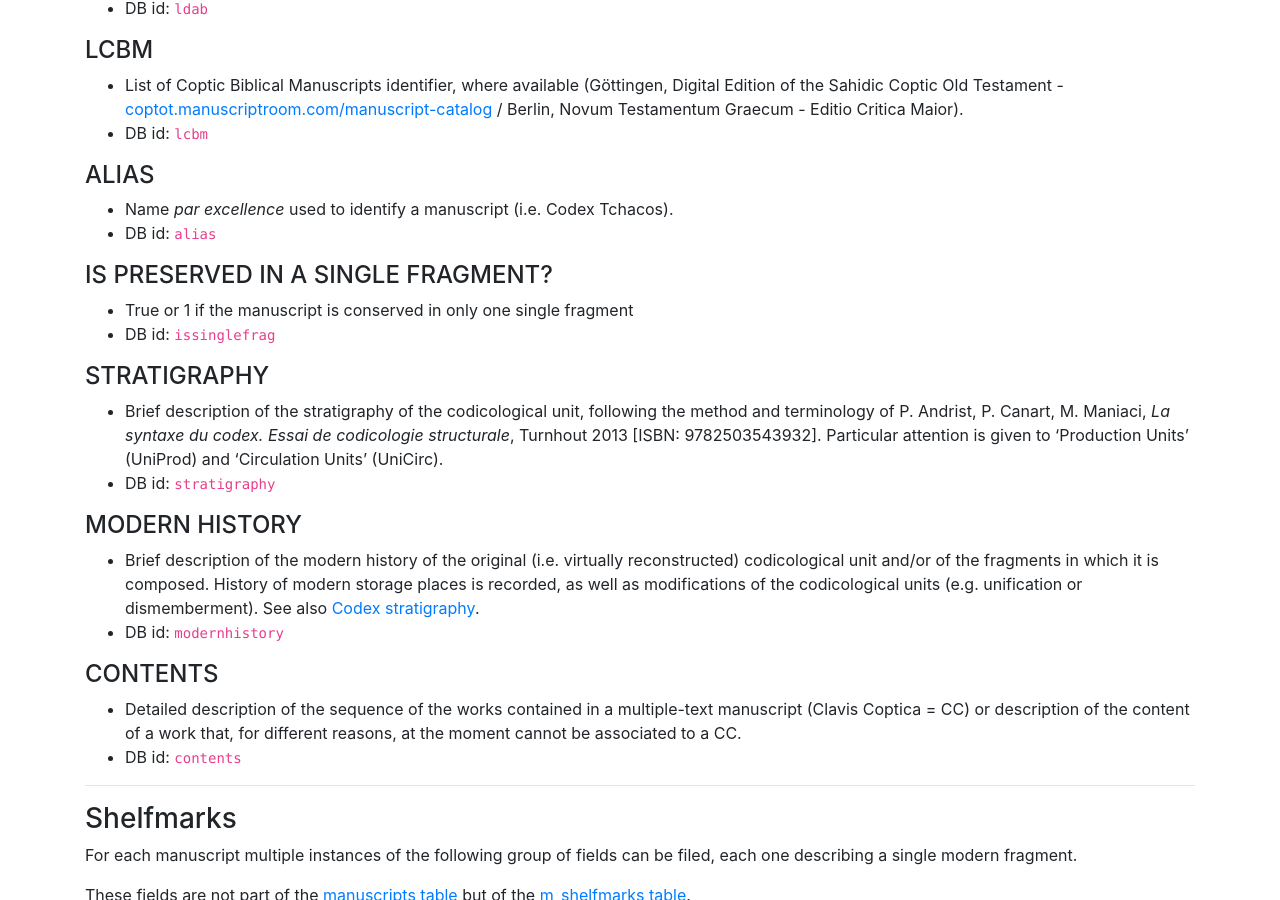
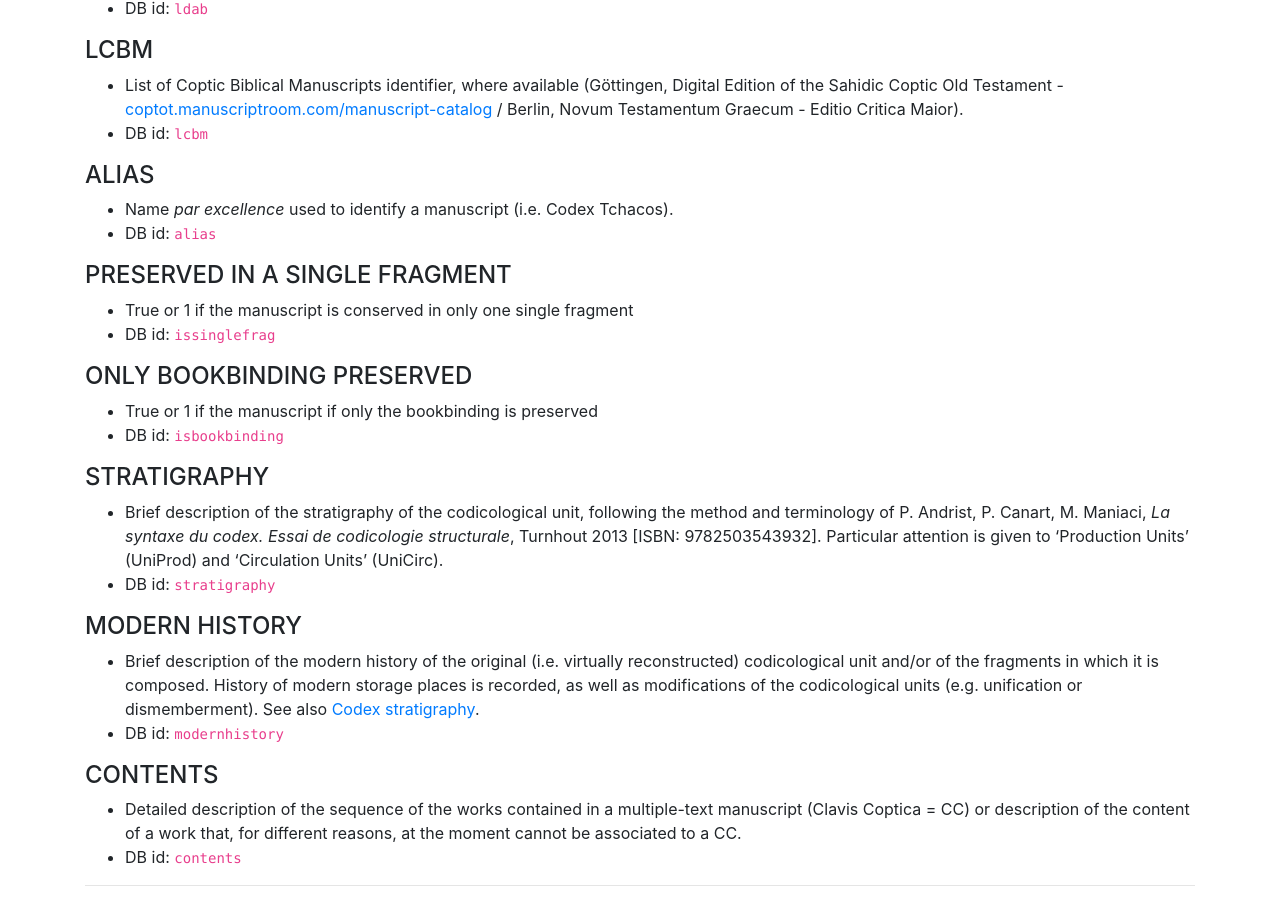
Before and after one commit to paths-erc/docs, a Jekyll site: the page built from handbook/manuscripts.md, in a window 1280 px wide and 900 px high, scrolled down 1199 px. Built offline with Jekyll 4.4.1, drawn with Linux system fonts in a browser that asks for light colours; nearby versions of some CDN libraries; our own code applies the rules of GitHub Pages for plain Markdown files.

Commit message:
Added manuscripts.isbookbinding field

```diff
--- a/handbook/manuscripts.md
+++ b/handbook/manuscripts.md
@@ -40,9 +40,13 @@ Ref.: `paths.manuscripts`
 - Name *par excellence* used to identify a manuscript (i.e. Codex Tchacos).
 - DB id: `alias`
 
-#### IS PRESERVED IN A SINGLE FRAGMENT?
+#### PRESERVED IN A SINGLE FRAGMENT
 - True or 1 if the manuscript is conserved in only one single fragment
 - DB id: `issinglefrag`
+
+#### ONLY BOOKBINDING PRESERVED
+- True or 1 if the manuscript if only the bookbinding is preserved
+- DB id: `isbookbinding`
 
 #### STRATIGRAPHY
 - Brief description of the stratigraphy of the codicological unit, following the method and terminology of P. Andrist, P. Canart, M. Maniaci, *La syntaxe du codex. Essai de codicologie structurale*, Turnhout 2013 [ISBN: 9782503543932]. Particular attention is given to 'Production Units' (UniProd) and 'Circulation Units' (UniCirc).
```
Also changed, not shown: README.md (+1 -0 lines), schema/manuscripts.md (+1 -0 lines).
